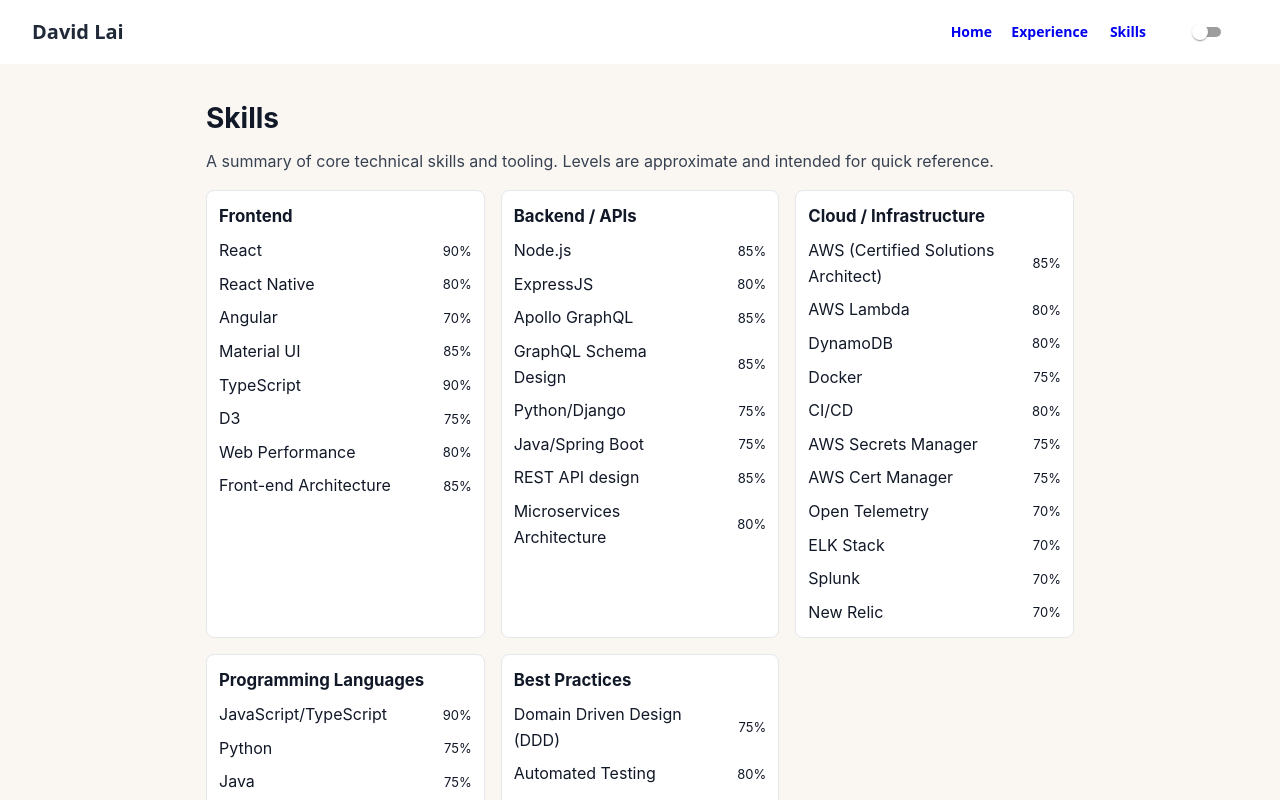
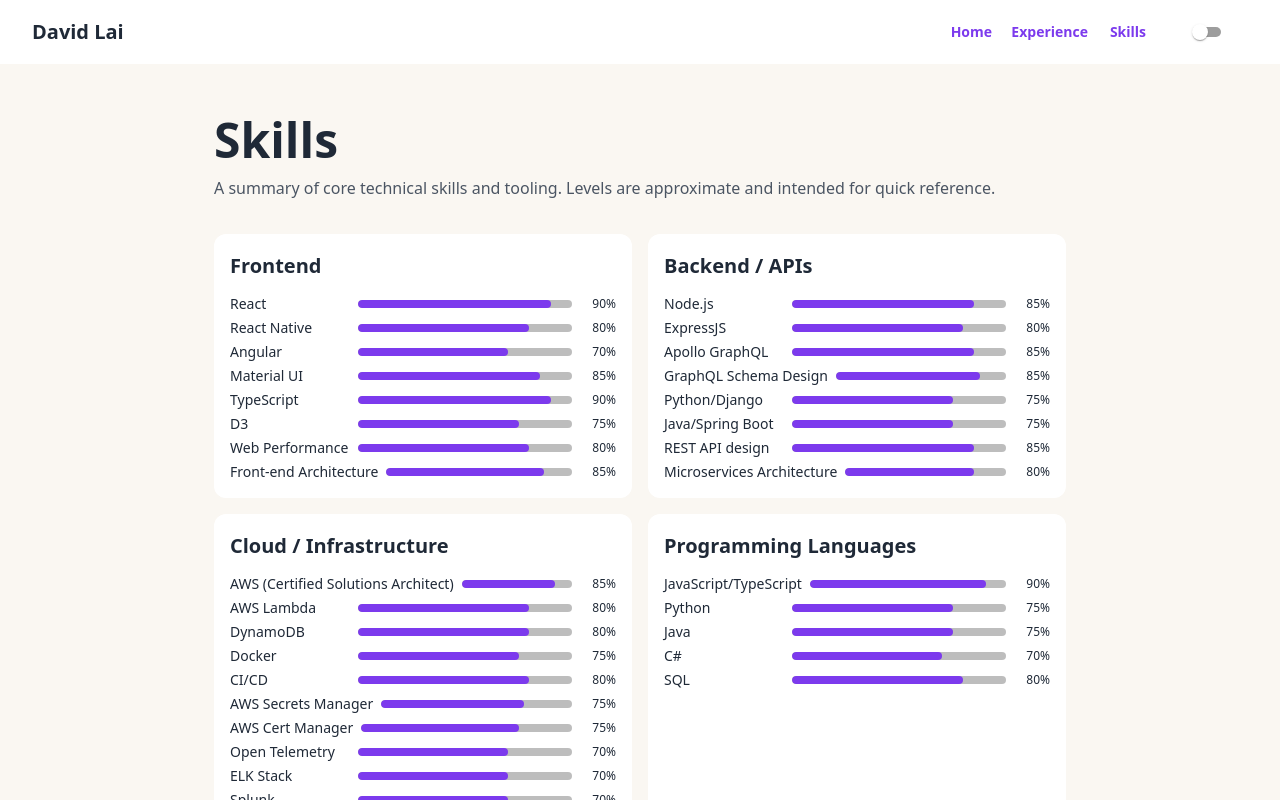
Before and after one commit to dlai0001/portfolio, a React (Vite) app: page /portfolio/skills in a window 1280 px wide. Shown: the top 800 px of the page. Built offline with nearby package versions, Linux system fonts and the light colour scheme; some icons are missing.

Commit message:
style skills page

```diff
--- a/src/components/NavBar.tsx
+++ b/src/components/NavBar.tsx
@@ -40,7 +40,7 @@ export default function NavBar({ mode, toggleTheme }: Props) {
             className={({ isActive }) => (isActive ? 'nav-link active' : 'nav-link')}
             onClick={close}
         >
-            <Button component="span" color="inherit" disableElevation sx={{ textTransform: 'none' }}>
+            <Button component="span" color="primary" disableElevation sx={{ textTransform: 'none' }}>
                 {label}
             </Button>
         </NavLink>
--- a/src/pages/Skills.tsx
+++ b/src/pages/Skills.tsx
@@ -1,4 +1,10 @@
-import React from "react";
+import Box from '@mui/material/Box';
+import Container from '@mui/material/Container';
+import Paper from '@mui/material/Paper';
+import Typography from '@mui/material/Typography';
+import Stack from '@mui/material/Stack';
+import { useTheme } from '@mui/material/styles';
+import React from 'react';
 
 type Skill = {
     name: string;
@@ -61,90 +67,110 @@ const SKILLS: Record<string, Skill[]> = {
     ],
 };
 
-const containerStyle: React.CSSProperties = {
-    maxWidth: 900,
-    margin: "2rem auto",
-    padding: "0 1rem",
-    fontFamily: "Inter, system-ui, -apple-system, 'Segoe UI', Roboto, 'Helvetica Neue', Arial",
-    color: "#111827",
-};
-
-const gridStyle: React.CSSProperties = {
-    display: "grid",
-    gridTemplateColumns: "repeat(auto-fit, minmax(220px, 1fr))",
-    gap: "1rem",
-    marginTop: "1rem",
-};
-
-const cardStyle: React.CSSProperties = {
-    background: "#ffffff",
-    border: "1px solid #e5e7eb",
-    borderRadius: 8,
-    padding: "0.75rem",
-};
-
-const skillRowStyle: React.CSSProperties = {
-    display: "flex",
-    alignItems: "center",
-    justifyContent: "space-between",
-    gap: "0.5rem",
-    marginTop: "0.5rem",
-};
-
-const barOuter: React.CSSProperties = {
+const SkillBadge: React.FC<{ skill: Skill }> = ({ skill }) => {
+    const theme = useTheme();
+    const pct = Math.max(0, Math.min(100, skill.level ?? 0));
+    return (
+        <Stack direction="row" alignItems="center" justifyContent="space-between" spacing={1} sx={{ mt: 0.5 }}>
+            <Typography variant="body2" sx={{ minWidth: 120 }}>
+                {skill.name}
+            </Typography>
+            <Stack direction="row" alignItems="center" spacing={1} sx={{ flex: 1, ml: 1.5 }}>
+                <Box
+                    aria-hidden
+                    sx={{
                         flex: 1,
                         height: 8,
-    background: "#f3f4f6",
+                        background: theme.palette.action.disabled,
                         borderRadius: 999,
                         overflow: "hidden",
-    marginLeft: 12,
-};
-
-const SkillBadge: React.FC<{ skill: Skill }> = ({ skill }) => {
-    const pct = Math.max(0, Math.min(100, skill.level ?? 0));
-    return (
-        <div style={skillRowStyle}>
-            <div style={{ minWidth: 120 }}>{skill.name}</div>
-            <div style={{ display: "flex", alignItems: "center", gap: 8 }}>
-                <div style={barOuter} aria-hidden>
-                    <div
-                        style={{
+                    }}
+                >
+                    <Box
+                        sx={{
                             width: `${pct}%`,
                             height: "100%",
-                            background: "#2563eb",
+                            background: theme.palette.primary.main,
                             borderRadius: 999,
                             transition: "width 300ms ease",
                         }}
                     />
-                </div>
-                <div style={{ minWidth: 36, textAlign: "right", fontSize: 13 }}>{skill.level ? `${skill.level}%` : "—"}</div>
-            </div>
-        </div>
+                </Box>
+                <Typography variant="caption" sx={{ minWidth: 36, textAlign: "right" }}>
+                    {skill.level ? `${skill.level}%` : "—"}
+                </Typography>
+            </Stack>
+        </Stack>
     );
 };
 
 export default function Skills(): React.ReactElement {
+    const theme = useTheme();
+
     return (
-        <main style={containerStyle}>
-            <header>
-                <h1 style={{ margin: 0, fontSize: "1.75rem" }}>Skills</h1>
-                <p style={{ marginTop: 8, color: "#374151" }}>
+        <Box
+            component="main"
+            sx={{
+                minHeight: '100vh',
+                py: 6,
+                px: 3,
+            }}
+        >
+            <Container maxWidth="md">
+                <Box component="header" sx={{ mb: 4 }}>
+                    <Typography
+                        component="h1"
+                        variant="h3"
+                        sx={{ fontWeight: 700, mb: 1 }}
+                    >
+                        Skills
+                    </Typography>
+                    <Typography variant="body1" color="textSecondary">
                         A summary of core technical skills and tooling. Levels are approximate and intended for quick reference.
-                </p>
-            </header>
+                    </Typography>
+                </Box>
 
-            <section style={gridStyle} aria-labelledby="skills-heading">
+                <Box
+                    component="section"
+                    aria-labelledby="skills-heading"
+                    sx={{
+                        display: 'grid',
+                        gridTemplateColumns: { xs: '1fr', sm: 'repeat(2, 1fr)' },
+                        gap: 2,
+                        mt: 2,
+                    }}
+                >
                     {Object.entries(SKILLS).map(([category, skills]) => (
-                    <div key={category} style={cardStyle} role="region" aria-label={category}>
-                        <h2 style={{ margin: 0, fontSize: "1.05rem" }}>{category}</h2>
-                        <div style={{ marginTop: 8 }}>
+                        <Paper
+                            key={category}
+                            elevation={0}
+                            component="div"
+                            role="region"
+                            aria-label={category}
+                            sx={{
+                                p: 2,
+                                background: theme.palette.mode === 'dark'
+                                    ? 'linear-gradient(180deg, rgba(255,255,255,0.03), rgba(255,255,255,0.02))'
+                                    : theme.palette.background.paper,
+                                backdropFilter: 'blur(6px)',
+                            }}
+                        >
+                            <Typography
+                                component="h2"
+                                variant="h6"
+                                sx={{ fontWeight: 700, mb: 1 }}
+                            >
+                                {category}
+                            </Typography>
+                            <Stack spacing={0}>
                                 {skills.map((s) => (
                                     <SkillBadge key={s.name} skill={s} />
                                 ))}
-                        </div>
-                    </div>
+                            </Stack>
+                        </Paper>
                     ))}
-            </section>
-        </main>
+                </Box>
+            </Container>
+        </Box>
     );
 }
```
Lines whose indentation alone changed are shown as unchanged.
